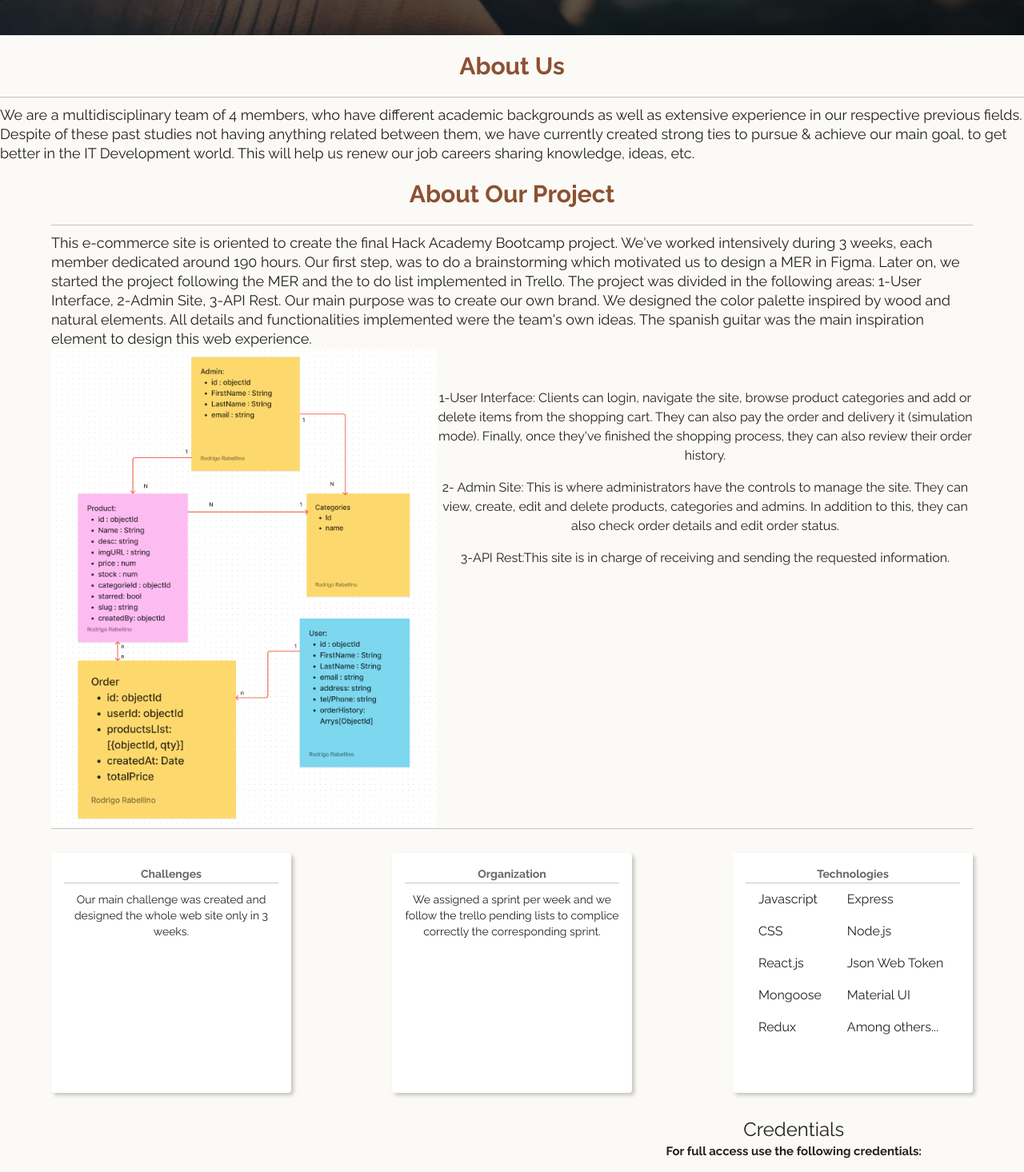
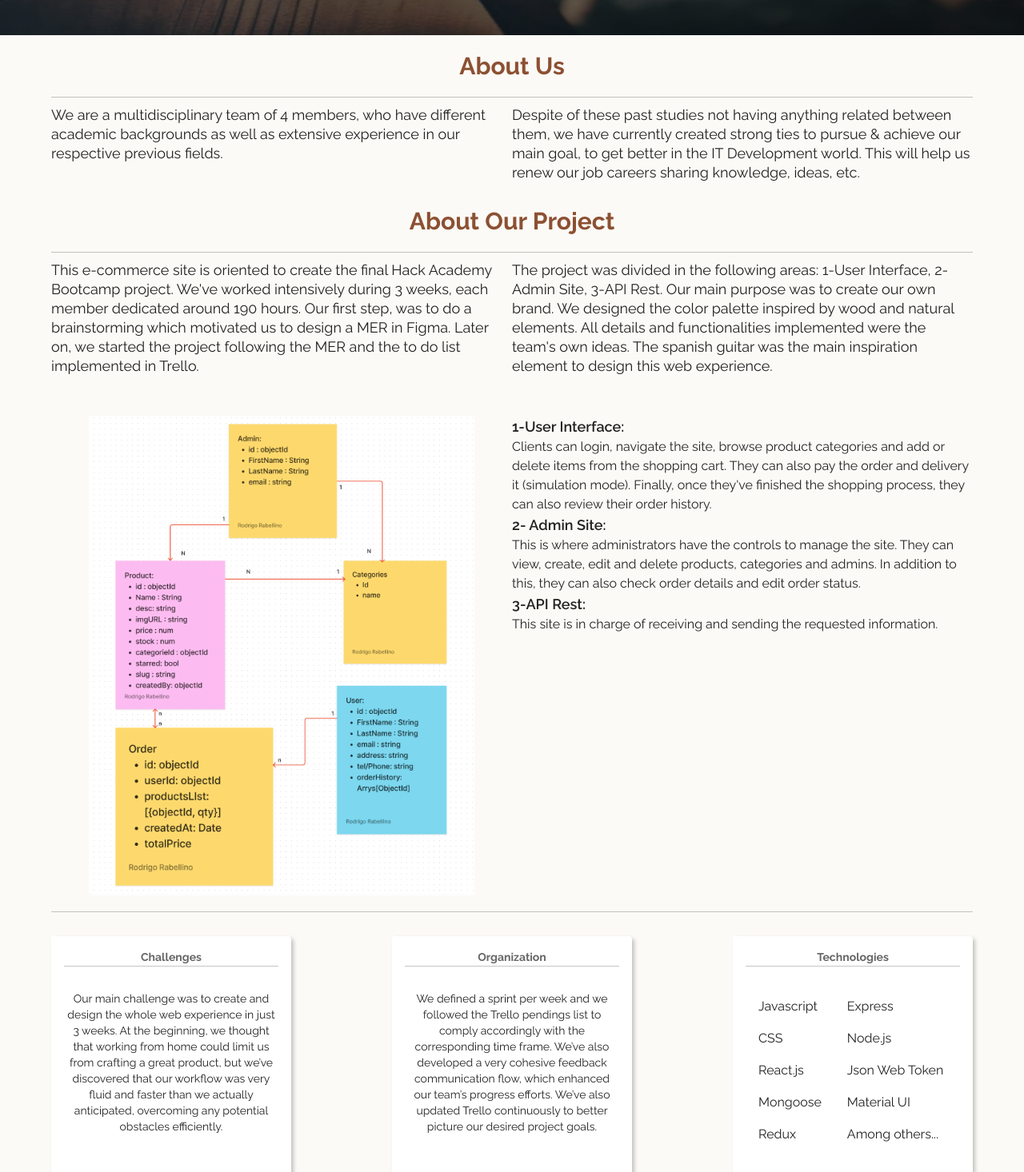
Before and after one commit to RodrigoRabellino/e-commerce-front, a React (Create React App) app: page /aboutUs in a window 1280 px wide. Shown: the part 420-1886 px from the top of the page at 80% size. Built offline with nearby package versions, Linux system fonts and the light colour scheme; no server answers.

Commit message:
aboutus done

```diff
--- a/src/components/aboutUs/AboutUs.jsx
+++ b/src/components/aboutUs/AboutUs.jsx
@@ -50,7 +50,7 @@ const AboutUs = () => {
     boxShadow: "3px 3px 5px 0 rgb(0,0,0, 0.22)",
     ":hover": {
       transition: "0.5s",
-      boxShadow: "3px 3px 5px 0 rgb(0,0,0, 0.44)",
+      boxShadow: "3px 3px 5px 0 rgb(0,0,, 0.44)",
     },
   };
   return (
@@ -200,11 +200,10 @@ const AboutUs = () => {
           About Us
         </Typography>
       </Box>
-      <Box>
-        <Grid Container spacing={2}>
-          <Grid Item sm={6} md={6}>
+      <Container>
         <Divider />
-
+        <Grid container>
+          <Grid item sm={6} md={6}>
             <Typography
               textAlign="start"
               fontSize="18px"
@@ -214,32 +213,10 @@ const AboutUs = () => {
             >
               We are a multidisciplinary team of 4 members, who have different
               academic backgrounds as well as extensive experience in our
-              respective previous fields. Despite of these past studies not
-              having anything related between them, we have currently created
-              strong ties to pursue & achieve our main goal, to get better in
-              the IT Development world. This will help us renew our job careers
-              sharing knowledge, ideas, etc.
+              respective previous fields.
             </Typography>
           </Grid>
-          <Grid Item sm={6} md={6}>
-            <Typography
-              sx={{
-                fontSize: "30px",
-                fontWeight: "bold",
-                marginBottom: "20px",
-                marginTop: "20px",
-                color: "#8C5032",
-              }}
-              variant="h4"
-            >
-              About Our Project
-            </Typography>
-          </Grid>
-        </Grid>
-      </Box>
-
-      <Container>
-        <Divider />
+          <Grid item sm={6} md={6}>
             <Typography
               textAlign="start"
               lineHeight="1.5rem"
@@ -247,60 +224,111 @@ const AboutUs = () => {
               variant="h5"
               pt="10px"
             >
+              Despite of these past studies not having anything related between
+              them, we have currently created strong ties to pursue & achieve
+              our main goal, to get better in the IT Development world. This
+              will help us renew our job careers sharing knowledge, ideas, etc.
+            </Typography>
+          </Grid>
+        </Grid>
+      </Container>
+
+      <Typography
+        sx={{
+          fontSize: "30px",
+          fontWeight: "bold",
+          marginBottom: "20px",
+          marginTop: "30px",
+          color: "#8C5032",
+        }}
+        variant="h4"
+      >
+        About Our Project
+      </Typography>
+
+      <Container>
+        <Divider />
+        <Grid container>
+          <Grid item xs={6} md={6}>
+            <Typography
+              textAlign="start"
+              fontSize="18px"
+              lineHeight="1.5rem"
+              variant="h5"
+              pt="10px"
+            >
               This e-commerce site is oriented to create the final Hack Academy
-          Bootcamp project. We've worked intensively during 3 weeks, each member
-          dedicated around 190 hours. Our first step, was to do a brainstorming
-          which motivated us to design a MER in Figma. Later on, we started the
-          project following the MER and the to do list implemented in Trello.
+              Bootcamp project. We've worked intensively during 3 weeks, each
+              member dedicated around 190 hours. Our first step, was to do a
+              brainstorming which motivated us to design a MER in Figma. Later
+              on, we started the project following the MER and the to do list
+              implemented in Trello.
+            </Typography>
+          </Grid>
+          <Grid item xs={6} sm={6}>
+            <Typography
+              textAlign="start"
+              lineHeight="1.5rem"
+              fontSize="18px"
+              variant="h5"
+              pt="10px"
+            >
               The project was divided in the following areas: 1-User Interface,
               2-Admin Site, 3-API Rest. Our main purpose was to create our own
               brand. We designed the color palette inspired by wood and natural
-          elements. All details and functionalities implemented were the team's
-          own ideas. The spanish guitar was the main inspiration element to
-          design this web experience.
+              elements. All details and functionalities implemented were the
+              team's own ideas. The spanish guitar was the main inspiration
+              element to design this web experience.
             </Typography>
-        <Box display="flex">
-          <Box justifyContent="flex-start">
+          </Grid>
+        </Grid>
+      </Container>
+      <Container>
+        <Grid container mt="50px" mb="20px">
+          <Grid items sx={6} md={6}>
             <img
-              mt="50px"
               height="600px"
               srcSet={require("../../assets/images/MERe-commerce.png")}
             />
-          </Box>
-          <Box flexDirection="column" pt="50px">
-            <p fontSize="16px" lineHeight="1.5rem" textAlign="left">
-              1-User Interface: Clients can login, navigate the site, browse
-              product categories and add or delete items from the shopping cart.
-              They can also pay the order and delivery it (simulation mode).
-              Finally, once they've finished the shopping process, they can also
-              review their order history.
-            </p>
+          </Grid>
 
-            <p lineHeight="1.5rem" textAlign="left">
-              2- Admin Site: This is where administrators have the controls to
-              manage the site. They can view, create, edit and delete products,
-              categories and admins. In addition to this, they can also check
-              order details and edit order status.
-            </p>
+          <Grid items display="flex" flexDirection="column" xs={6} sm={6}>
+            <Typography fontSize="16px" lineHeight="1.5rem" textAlign="left">
+              <Typography fontWeight="600" fontSize="18px">
+                1-User Interface:
+              </Typography>{" "}
+              Clients can login, navigate the site, browse product categories
+              and add or delete items from the shopping cart. They can also pay
+              the order and delivery it (simulation mode). Finally, once they've
+              finished the shopping process, they can also review their order
+              history.
+            </Typography>
 
-            <p lineHeight="1.5rem" textAlign="left">
-              3-API Rest:This site is in charge of receiving and sending the
-              requested information.
-            </p>
-          </Box>
-        </Box>
+            <Typography lineHeight="1.5rem" fontSize="16px" textAlign="left">
+              <Typography fontWeight="600" fontSize="18px">
+                2- Admin Site:
+              </Typography>{" "}
+              This is where administrators have the controls to manage the site.
+              They can view, create, edit and delete products, categories and
+              admins. In addition to this, they can also check order details and
+              edit order status.
+            </Typography>
 
+            <Typography lineHeight="1.5rem" textAlign="left" fontSize="16px">
+              <Typography fontWeight="600" fontSize="18px">
+                3-API Rest:
+              </Typography>
+              This site is in charge of receiving and sending the requested
+              information.
+            </Typography>
+          </Grid>
+        </Grid>
+      </Container>
+
+      <Container>
         <Divider />
-      </Container>
-      {/* <Paper>
-        <image
-          width="100%"
-          height="100%"
-         srcSet={require("../../assets/images/soleCampos1.jpg")}
-        />
-      </Paper> */}
-
-      <Container
+        <Grid
+          Container
           sx={{
             display: "flex",
             justifyContent: "space-between",
@@ -308,6 +336,7 @@ const AboutUs = () => {
             marginTop: "30px",
           }}
         >
+          <Grid item xs={12} sm={8} md={4}>
             <Card sx={cardStyles}>
               <CardContent>
                 <Typography
@@ -318,12 +347,18 @@ const AboutUs = () => {
                 </Typography>
                 <Divider />
 
-            <Typography pt="10px" variant="body2">
-              Our main challenge was created and designed the whole web site
-              only in 3 weeks.
+                <Typography pt="30px" variant="body2">
+                  Our main challenge was to create and design the whole web
+                  experience in just 3 weeks. At the beginning, we thought that
+                  working from home could limit us from crafting a great
+                  product, but we’ve discovered that our workflow was very fluid
+                  and faster than we actually anticipated, overcoming any
+                  potential obstacles efficiently.
                 </Typography>
               </CardContent>
             </Card>
+          </Grid>
+          <Grid item xs={12} sm={8} md={4}>
             <Card sx={cardStyles}>
               <CardContent>
                 <Typography
@@ -334,12 +369,18 @@ const AboutUs = () => {
                 </Typography>
                 <Divider />
 
-            <Typography pt="10px" variant="body2">
-              We assigned a sprint per week and we follow the trello pending
-              lists to complice correctly the corresponding sprint.
+                <Typography pt="30px" variant="body2">
+                  We defined a sprint per week and we followed the Trello
+                  pendings list to comply accordingly with the corresponding
+                  time frame. We’ve also developed a very cohesive feedback
+                  communication flow, which enhanced our team’s progress
+                  efforts. We’ve also updated Trello continuously to better
+                  picture our desired project goals.
                 </Typography>
               </CardContent>
             </Card>
+          </Grid>
+          <Grid item xs={12} sm={8} md={4}>
             <Card sx={cardStyles}>
               <CardContent>
                 <Typography
@@ -350,7 +391,7 @@ const AboutUs = () => {
                 </Typography>
                 <Divider />
 
-            <Box display="flex" variant="body2">
+                <Box display="flex" variant="body2" pt="30px">
                   <br />
                   <Box>
                     <ListItem>
@@ -442,6 +483,8 @@ const AboutUs = () => {
                 </Box>
               </CardContent>
             </Card>
+          </Grid>
+        </Grid>
       </Container>
 
       <Box
@@ -460,11 +503,18 @@ const AboutUs = () => {
               mb: "1rem",
               fontSize: "15px",
               fontWeight: "bold",
+              textAlign: "left",
             }}
           >
             For full access use the following credentials:
           </Typography>
-          <Typography sx={{ fontSize: "13px", fontWeight: "600", pb: "10px" }}>
+          <Typography
+            sx={{
+              fontSize: "13px",
+              fontWeight: "600",
+              pb: "10px",
+            }}
+          >
             Email: user@user.com / Password:1234
           </Typography>
           <Typography
```
Lines whose indentation alone changed are shown as unchanged.
